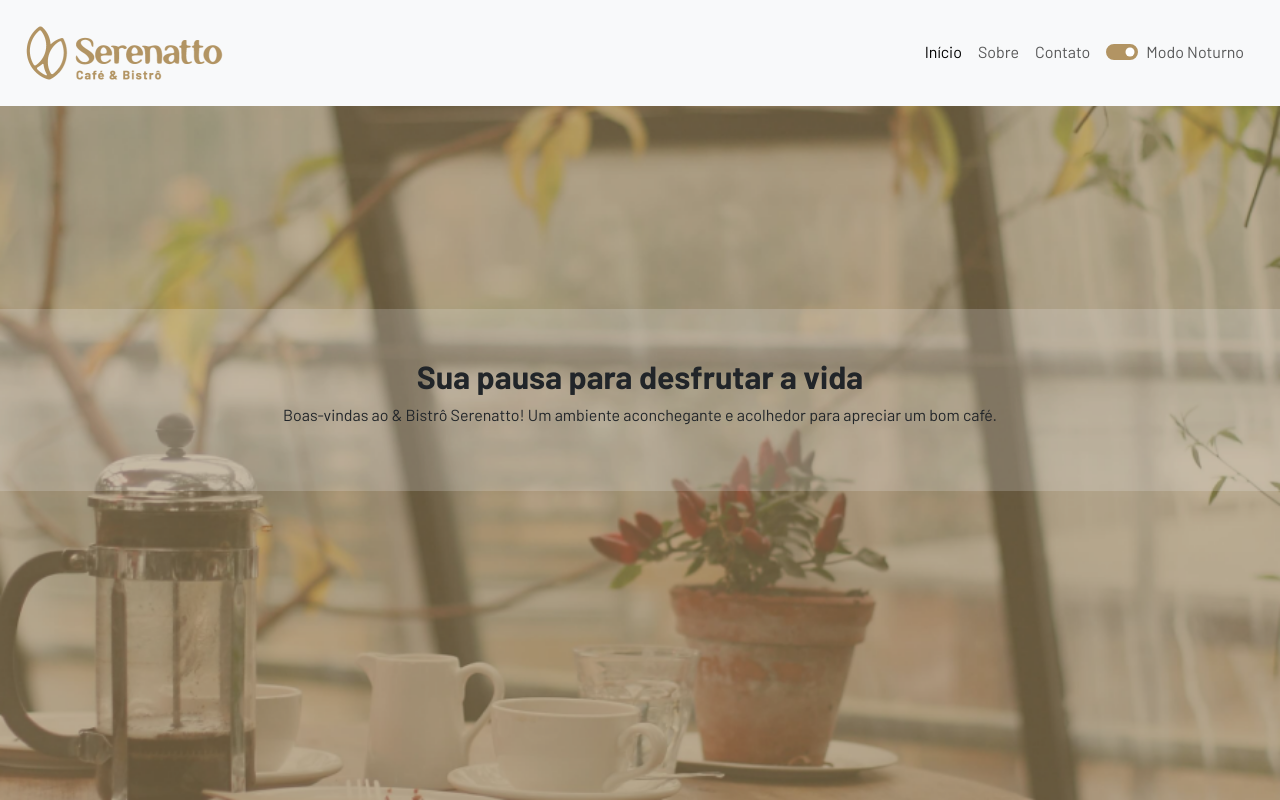
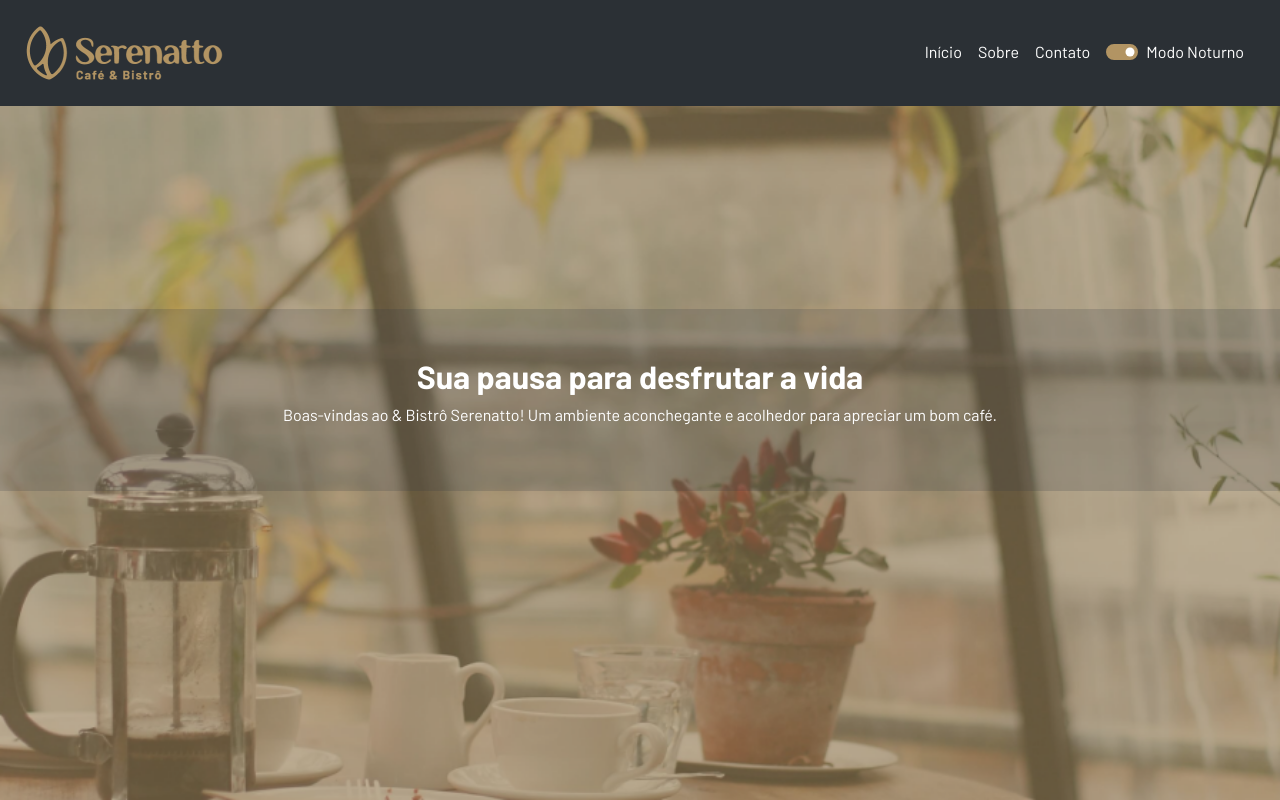
Before and after one commit to AroMight/Cafe-Serenatto, a plain HTML site: page index.html in a window 1280 px wide. Both pictures are taken after a click on the switch "Modo Noturno". Shown: the top 800 px of the page. Drawn offline with nearby package versions, Linux system fonts and the light colour scheme.

Commit message:
chore: Update CSS styles, add contact form, and modify footer color

```diff
--- a/estilos.css
+++ b/estilos.css
@@ -62,3 +62,17 @@ input[type="checkbox"]:focus {
 .botao-padrao:hover {
   background-color: var(--marrom-escuro);
 }
+
+footer {
+  background-color: var(--marrom-claro);
+}
+[data-bs-theme="dark"] {
+  color: white;
+  .nav-link, .card-body, .offcanvas, .accordion, .btn {
+    --bs-nav-link-color: white;
+    --bs-card-color: white;
+    --bs-offcanvas-color: white;
+    --bs-body-color: white;
+    --bs-body-color: white;
+  }
+}
--- a/index.html
+++ b/index.html
@@ -17,7 +17,7 @@
     <link rel="stylesheet" href="./estilos.css">
 </head>
 
-<body>
+<body data-bs-theme="light">
 
     <header>
         <nav class=" navbar-expand-lg navbar bg-body-tertiary fixed-top">
@@ -48,9 +48,8 @@
                             <li class="nav-item">
                                 <a class="nav-link" href="#">
                                     <div class="form-check form-switch">
-                                        <input class="form-check-input" type="checkbox" role="switch"
-                                            id="flexSwitchCheckDefault">
-                                        <label class="form-check-label" for="flexSwitchCheckDefault">Modo
+                                        <input class="form-check-input" type="checkbox" role="switch" id="modo-noturno">
+                                        <label class="form-check-label" for="modo-noturno">Modo
                                             Noturno</label>
                                     </div>
                                 </a>
@@ -230,6 +229,16 @@
             </div>
         </section>
 
+        <footer class="text-center">
+            <section class="container p-4 pb-0">
+                <a class="btn" href="#"><i class="bi bi-whatsapp"></i></a>
+                <a class="btn" href="#"><i class="bi bi-instagram"></i></a>
+                <a class="btn" href="#"><i class="bi bi-twitter"></i></a>
+            </section>
+            <div class="p-3">
+                2023 <i class="bi bi-c-circle"></i> Desenvolvido por Alura | Projeto fictício sem fins comerciais.
+            </div>
+        </footer>
 
     </main>
 
@@ -532,6 +541,7 @@
     <script src="https://cdn.jsdelivr.net/npm/bootstrap@5.3.0-alpha2/dist/js/bootstrap.bundle.min.js"
         integrity="sha384-qKXV1j0HvMUeCBQ+QVp7JcfGl760yU08IQ+GpUo5hlbpg51QRiuqHAJz8+BrxE/N"
         crossorigin="anonymous"></script>
+    <script src="/script.js"></script>
 </body>
 
 </html>
--- /dev/null
+++ b/script.js
@@ -0,0 +1,7 @@
+const inputCheck = document.querySelector('#modo-noturno')
+const elemento = document.querySelector('body')
+
+inputCheck.addEventListener('click', () => {
+    const modo = inputCheck.checked ? 'dark' : 'light'
+    elemento.setAttribute("data-bs-theme", modo)
+})
```
